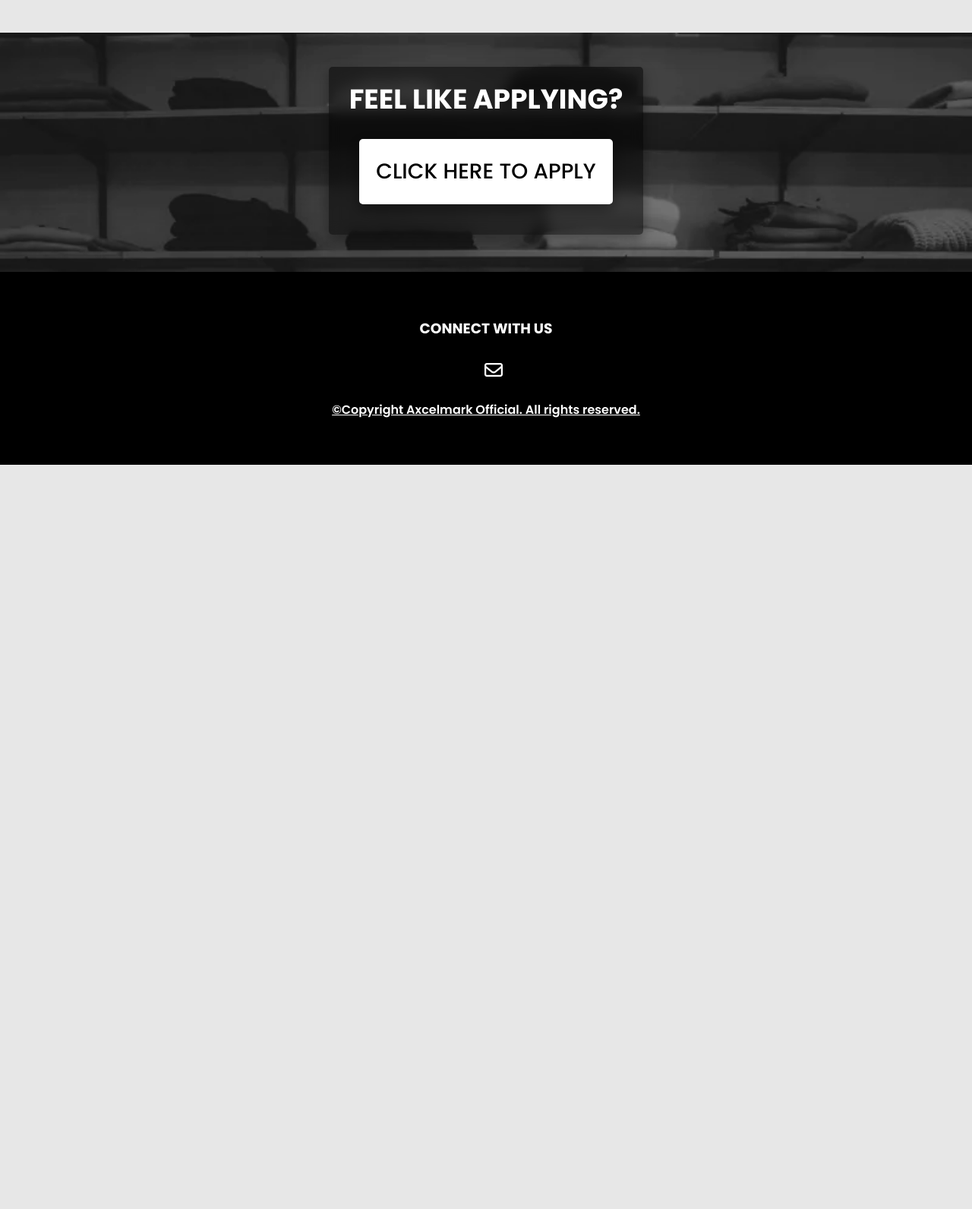
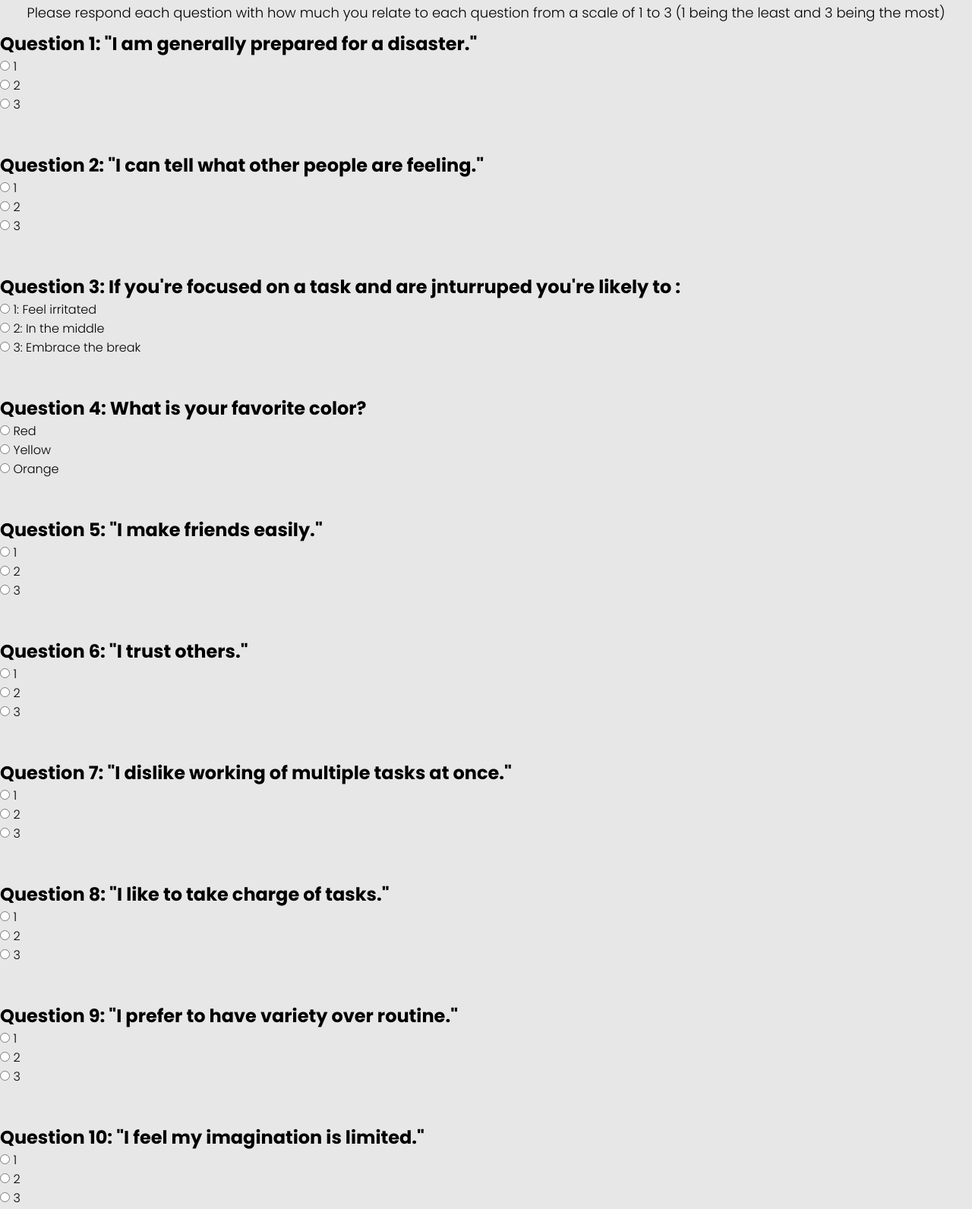
Before and after one commit to urghosthost/FBLAWebsiteCodingAndDevelopment2023-2024, a plain HTML site: page test.html in a window 1280 px wide. Shown: the part 405-1997 px from the top of the page at 76% size. Before the commit the page ends 1017 px from the top, so only its background shows below. Drawn offline with nearby package versions, Linux system fonts and the light colour scheme; a web font is replaced by a local one.

Commit message:
Add files via upload

```diff
--- a/test.html
+++ b/test.html
@@ -58,7 +58,101 @@
                 <p class="textmainheader" style="margin-top:15px" id="typeText"></p>
             </div>
         </div>
+        <p style="text-align:center; margin-top: 10px; margin-bottom: 10px; font-size: 18px;">Please respond each question with how much you relate to each question from a scale of 1 to 3 (1 being the least and 3 being the most)</p>
+        <form class="quiz" id="quiz">
+            <h2>Question 1: "I am generally prepared for a disaster."</h2>
+            <input type="radio" id="q1one" name="q1" value=1>
+            <label for="q1one">1</label><br>
+            <input type="radio" id="q1two" name="q1" value=2>
+            <label for="q1two">2</label><br>
+            <input type="radio" id="q1three" name="q1" value=3>
+            <label for="q1three">3</label><br>
+            <p id="q1"></p><br>
+            <br>
+            <h2>Question 2: "I can tell what other people are feeling."</h2>
+            <input type="radio" id="q2one" name="q2" value=1>
+            <label for="q2one">1</label><br>
+            <input type="radio" id="q2two" name="q2" value=2>
+            <label for="q2two">2</label><br>
+            <input type="radio" id="q2three" name="q2" value=3>
+            <label for="q2three">3</label><br>
+            <p id="q2"></p><br>
+            <br>
+            <h2>Question 3: If you're focused on a task and are jnturruped you're likely to :</h2>
+            <input type="radio" id="q3one" name="q3" value=1>
+            <label for="q3one">1: Feel irritated</label><br>
+            <input type="radio" id="q3two" name="q3" value=2>
+            <label for="q3two">2: In the middle</label><br>
+            <input type="radio" id="q3three" name="q3" value=3>
+            <label for="q3three">3: Embrace the break</label><br>
+            <p id="q3"></p><br>
+            <br>
+            <h2>Question 4: What is your favorite color?</h2>
+            <input type="radio" id="q4one" name="q4" value=1>
+            <label for="q4one">Red</label><br>
+            <input type="radio" id="q4two" name="q4" value=2>
+            <label for="q4two">Yellow</label><br>
+            <input type="radio" id="q4three" name="q4" value=3>
+            <label for="q4three">Orange</label><br>
+            <p id="q4"></p><br>
+            <br>
+            <h2>Question 5: "I make friends easily."</h2>
+            <input type="radio" id="q5one" name="q5" value=1>
+            <label for="q5one">1</label><br>
+            <input type="radio" id="q5two" name="q5" value=2>
+            <label for="q5two">2</label><br>
+            <input type="radio" id="q5three" name="q5" value=3>
+            <label for="q5three">3</label><br>
+            <p id="q5"></p><br>
+            <br>
+            <h2>Question 6: "I trust others."</h2>
+            <input type="radio" id="q6one" name="q6" value=1>
+            <label for="q6one">1</label><br>
+            <input type="radio" id="q6two" name="q6" value=2>
+            <label for="q6two">2</label><br>
+            <input type="radio" id="q6three" name="q6" value=3>
+            <label for="q6three">3</label><br>
+            <p id="q6"></p><br>
+            <br>
+            <h2>Question 7: "I dislike working of multiple tasks at once."</h2>
+            <input type="radio" id="q7one" name="q7" value=1>
+            <label for="q7one">1</label><br>
+            <input type="radio" id="q7two" name="q7" value=2>
+            <label for="q7two">2</label><br>
+            <input type="radio" id="q7three" name="q7" value=3>
+            <label for="q7three">3</label><br>
+            <p id="q7"></p><br >
+            <br>
+            <h2>Question 8: "I like to take charge of tasks."</h2>
+            <input type="radio" id="q8one" name="q8" value=1>
+            <label for="q8one">1</label><br>
+            <input type="radio" id="q8two" name="q8" value=2>
+            <label for="q8two">2</label><br>
+            <input type="radio" id="q8three" name="q8" value=3>
+            <label for="q8three">3</label><br>
+            <p id="q8"></p><br>
+            <br>
+            <h2>Question 9: "I prefer to have variety over routine."</h2>
+            <input type="radio" id="q9one" name="q9" value=1>
+            <label for="q9one">1</label><br>
+            <input type="radio" id="q9two" name="q9" value=2>
+            <label for="q9two">2</label><br>
+            <input type="radio" id="q9three" name="q9" value=3>
+            <label for="q9three">3</label><br>
+            <p id="q9"></p><br>
+            <br>
+            <h2>Question 10: "I feel my imagination is limited."</h2>
+            <input type="radio" id="q10one" name="q10" value=1>
+            <label for="q10one">1</label><br>
+            <input type="radio" id="q10two" name="q10" value=2>
+            <label for="q10two">2</label><br>
+            <input type="radio" id="q10three" name="q10" value=3>
+            <label for="q10three">3</label><br>
+            <p id="q10"></p><br>
+        </form>
+        <p style="padding-bottom:25px; text-align: center;"><button class="formSubButton" type="submit" onclick="submitQuiz();">SUBMIT</button></p>
     </div>
+
 
 
     <!--Click here to apply button at end of page-->
```
Also changed, not shown: application.html (+1 -0 lines), benefits.html (+4 -4 lines), contact.html (+4 -4 lines), index.html (+1 -1 lines), listings.html (+2 -2 lines), testdone.html (added, +114 -0 lines).
